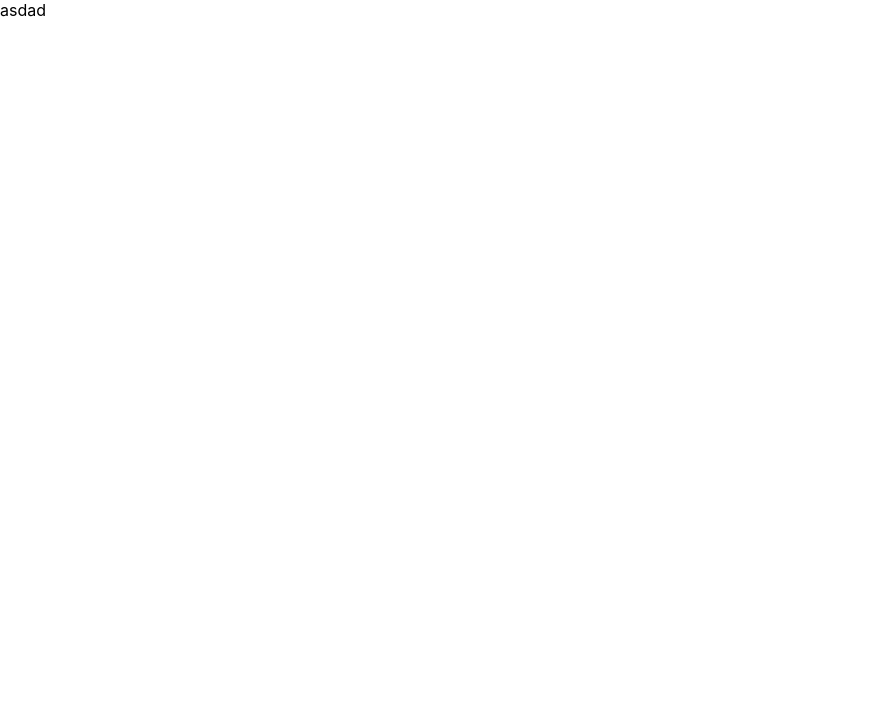
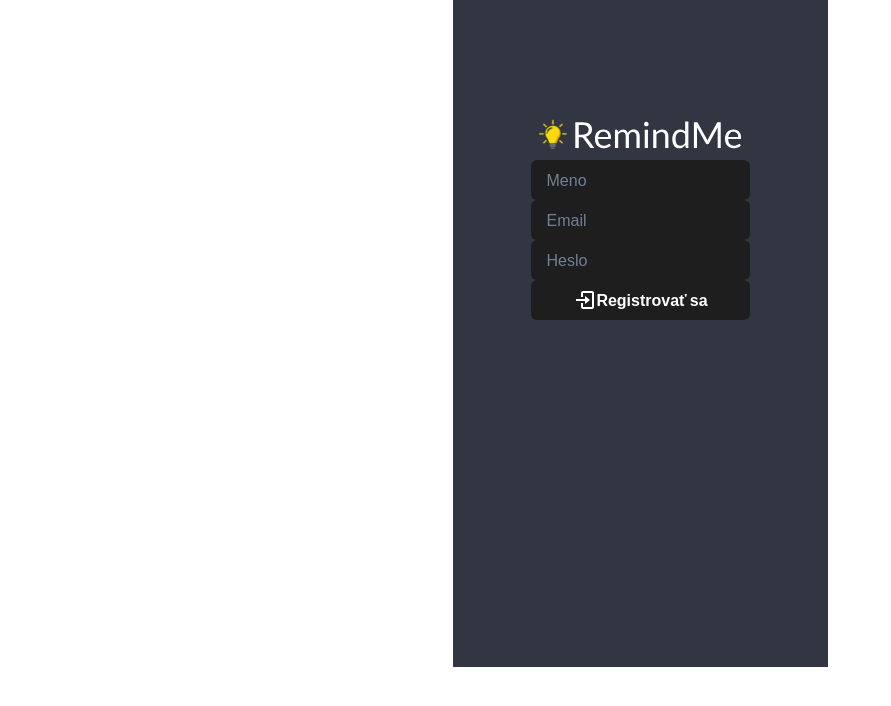
Before and after one commit to simonfarkas/hk2022, a React (Create React App) app: page / in a window 1280 px wide. Shown: the top 706 px of the page, without its empty margins (0-891 px from the left). Built offline with nearby package versions, Linux system fonts and the light colour scheme.

Commit message:
Add screens

```diff
--- a/src/App.tsx
+++ b/src/App.tsx
@@ -1,7 +1,24 @@
 import React from "react";
+import { Box, Container } from "@chakra-ui/react";
+import { Main } from "./screens/Main";
+import { Login } from "./screens/Login";
+import { Register } from "./screens/Register";
 
 function App() {
-  return <div>asdad</div>;
+  return (
+    <Box
+      bg="main"
+      maxW="375px"
+      minH="667px"
+      mx="auto"
+      fontWeight="200"
+      paddingTop={110}
+    >
+      <Container maxW="251px">
+        <Register />
+      </Container>
+    </Box>
+  );
 }
 
 export default App;
--- /dev/null
+++ b/src/chakra/theme.ts
@@ -0,0 +1,12 @@
+import { extendTheme } from "@chakra-ui/react";
+
+const colors = {
+  main: "#313642",
+  secondary: "#1E1E1E",
+};
+
+const fonts = {
+  body: `'Lato', sans-serif`,
+};
+
+export const theme = extendTheme({ colors, fonts });
--- /dev/null
+++ b/src/custom.d.ts
@@ -0,0 +1,4 @@
+declare module "*.svg" {
+  const content: string;
+  export default content;
+}
--- a/src/index.css
+++ b/src/index.css
@@ -1,6 +1,6 @@
 body {
   margin: 0;
-  font-family: -apple-system, BlinkMacSystemFont, 'Segoe UI', 'Roboto', 'Oxygen',
+  font-family: -apple-system, BlinkMacSystemFont, 'Lato', 'Roboto', 'Oxygen',
     'Ubuntu', 'Cantarell', 'Fira Sans', 'Droid Sans', 'Helvetica Neue',
     sans-serif;
   -webkit-font-smoothing: antialiased;
@@ -11,3 +11,16 @@ code {
   font-family: source-code-pro, Menlo, Monaco, Consolas, 'Courier New',
     monospace;
 }
+
+::placeholder { /* Chrome, Firefox, Opera, Safari 10.1+ */
+  color: #ccc;
+  opacity: 1; /* Firefox */
+}
+
+:-ms-input-placeholder { /* Internet Explorer 10-11 */
+  color: #ccc;
+}
+
+::-ms-input-placeholder { /* Microsoft Edge */
+  color: #ccc;
+}
--- a/src/index.tsx
+++ b/src/index.tsx
@@ -1,9 +1,15 @@
 import React from "react";
 import ReactDOM from "react-dom/client";
+import { ChakraProvider } from "@chakra-ui/react";
 import "./index.css";
 import App from "./App";
+import { theme } from "./chakra/theme";
 
 const root = ReactDOM.createRoot(
   document.getElementById("root") as HTMLElement
 );
-root.render(<App />);
+root.render(
+  <ChakraProvider theme={theme}>
+    <App />
+  </ChakraProvider>
+);
--- /dev/null
+++ b/src/screens/Login.tsx
@@ -0,0 +1,63 @@
+import React, { ChangeEvent, FormEvent, useState } from "react";
+import { Flex, Button, FormControl, Input, FormLabel } from "@chakra-ui/react";
+import logo from "../assets/logo.svg";
+import "@fontsource/lato/latin-ext.css";
+import { BiLogIn, BiUserPlus } from "react-icons/bi";
+
+const rightEmail = "simonfarkas@email.com";
+const rightPassword = "password";
+
+export const Login = () => {
+  const [email, setEmail] = useState("");
+  const [password, setPassword] = useState("");
+
+  if (email === rightEmail && password === rightPassword) {
+    // redirect user to home
+  }
+
+  return (
+    <Flex direction="column" experimental_spaceY={5}>
+      <img src={logo} width={212} height={50} alt="logo" />
+      <FormControl>
+        <Input
+          type="email"
+          bg="secondary"
+          variant="unstyled"
+          placeholder="Email"
+          color="white"
+          py={2}
+          px={4}
+          value={email}
+          onChange={(e: ChangeEvent<HTMLInputElement>) =>
+            setEmail(e.target.value)
+          }
+        />
+      </FormControl>
+      <FormControl>
+        <Input
+          type="password"
+          bg="secondary"
+          variant="unstyled"
+          placeholder="Heslo"
+          color="white"
+          py={2}
+          px={4}
+          onChange={(e: ChangeEvent<HTMLInputElement>) =>
+            setPassword(e.target.value)
+          }
+        />
+      </FormControl>
+      <Button
+        bg="secondary"
+        color="white"
+        colorScheme="none"
+        experimental_spaceX={2}
+      >
+        <span>
+          <BiLogIn size={24} />
+        </span>
+        <span>Prihlásiť sa</span>
+      </Button>
+    </Flex>
+  );
+};
--- /dev/null
+++ b/src/screens/Main.tsx
@@ -0,0 +1,35 @@
+import React from "react";
+import { Flex, Button } from "@chakra-ui/react";
+import logo from "../assets/logo.svg";
+import "@fontsource/lato/latin-ext.css";
+import { BiLogIn, BiUserPlus } from "react-icons/bi";
+
+export const Main = () => {
+  return (
+    <Flex direction="column" experimental_spaceY={5}>
+      <img src={logo} width={212} height={50} alt="logo" />
+      <Button
+        bg="secondary"
+        color="white"
+        colorScheme="none"
+        experimental_spaceX={2}
+      >
+        <span>
+          <BiLogIn size={24} />
+        </span>
+        <span>Prihlásiť sa</span>
+      </Button>
+      <Button
+        bg="secondary"
+        color="white"
+        colorScheme="none"
+        experimental_spaceX={2}
+      >
+        <span>
+          <BiUserPlus size={24} />
+        </span>
+        <span>Registrácia</span>
+      </Button>
+    </Flex>
+  );
+};
--- /dev/null
+++ b/src/screens/Register.tsx
@@ -0,0 +1,84 @@
+import React, { ChangeEvent, FormEvent, useState } from "react";
+import { Flex, Button, FormControl, Input, FormLabel } from "@chakra-ui/react";
+import logo from "../assets/logo.svg";
+import "@fontsource/lato/latin-ext.css";
+import { BiLogIn, BiUserPlus } from "react-icons/bi";
+
+const rightName = "Simon Farkas";
+const rightEmail = "simonfarkas@email.com";
+const rightPassword = "password";
+
+export const Register = () => {
+  const [name, setName] = useState("");
+  const [email, setEmail] = useState("");
+  const [password, setPassword] = useState("");
+
+  if (
+    email === rightEmail &&
+    password === rightPassword &&
+    name === rightName
+  ) {
+    // redirect user to home
+  }
+
+  return (
+    <Flex direction="column" experimental_spaceY={5}>
+      <img src={logo} width={212} height={50} alt="logo" />
+      <FormControl>
+        <Input
+          type="email"
+          bg="secondary"
+          variant="unstyled"
+          placeholder="Meno"
+          color="white"
+          py={2}
+          px={4}
+          value={name}
+          onChange={(e: ChangeEvent<HTMLInputElement>) =>
+            setName(e.target.value)
+          }
+        />
+      </FormControl>
+      <FormControl>
+        <Input
+          type="email"
+          bg="secondary"
+          variant="unstyled"
+          placeholder="Email"
+          color="white"
+          py={2}
+          px={4}
+          value={email}
+          onChange={(e: ChangeEvent<HTMLInputElement>) =>
+            setEmail(e.target.value)
+          }
+        />
+      </FormControl>
+      <FormControl>
+        <Input
+          type="password"
+          bg="secondary"
+          variant="unstyled"
+          placeholder="Heslo"
+          color="white"
+          py={2}
+          px={4}
+          onChange={(e: ChangeEvent<HTMLInputElement>) =>
+            setPassword(e.target.value)
+          }
+        />
+      </FormControl>
+      <Button
+        bg="secondary"
+        color="white"
+        colorScheme="none"
+        experimental_spaceX={2}
+      >
+        <span>
+          <BiLogIn size={24} />
+        </span>
+        <span>Registrovať sa</span>
+      </Button>
+    </Flex>
+  );
+};
```
Also changed, not shown: package.json (+10 -0 lines), src/assets/logo.svg (added), 1 other file (tests, documents, lock files or other folders).
